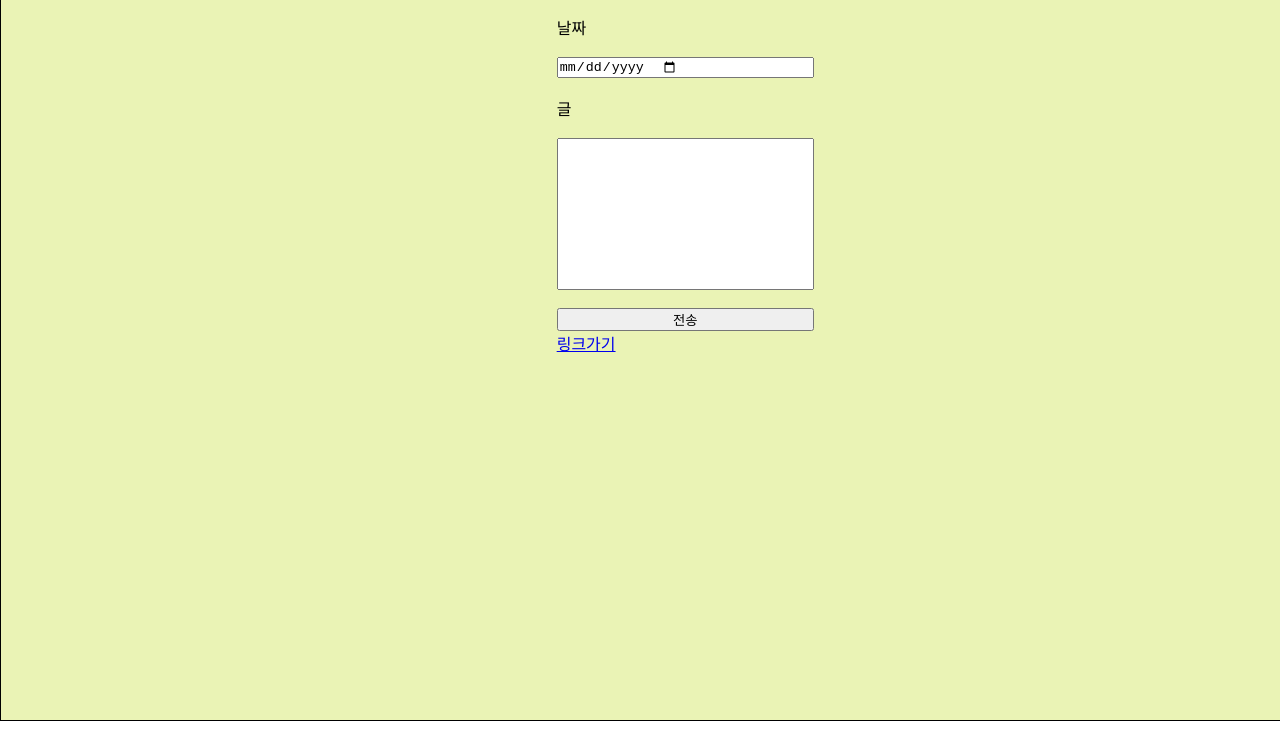
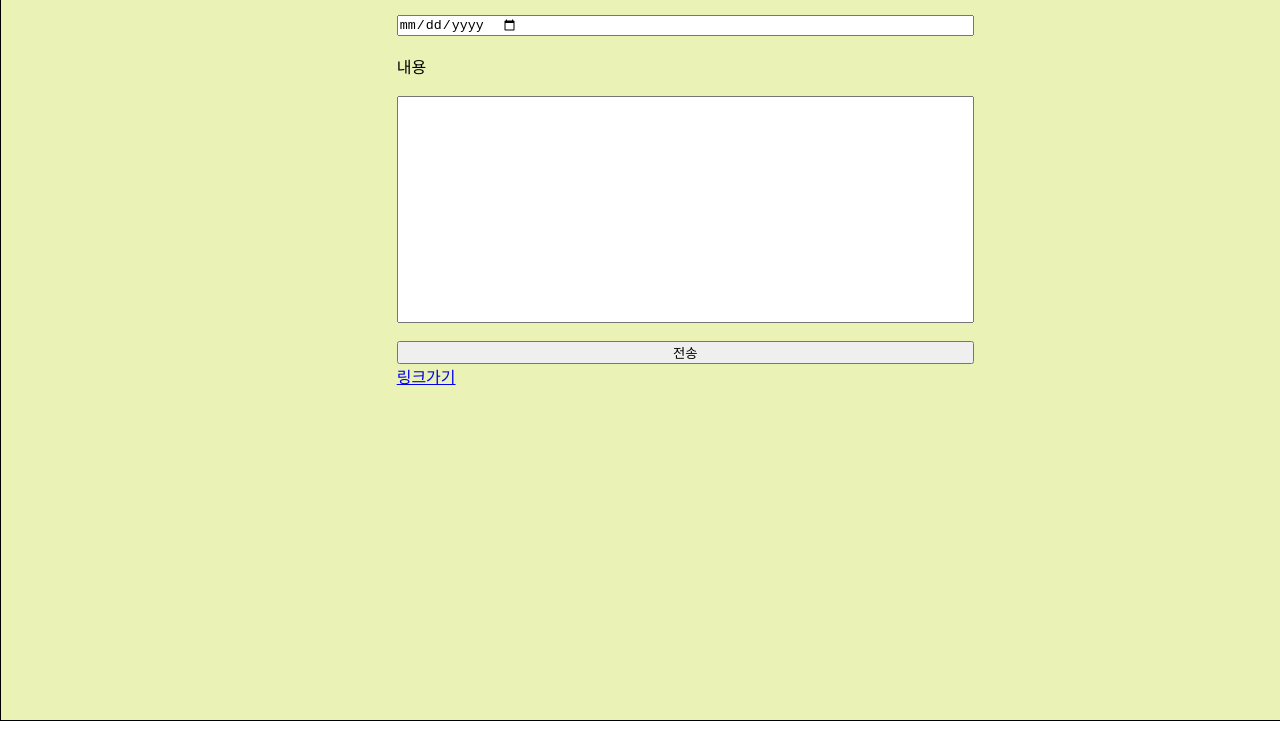
Before and after one commit to jojayeon/kdt2, a website: page diary/main.html in a window 1280 px wide. Shown: the part 65-800 px from the top of the page. Drawn offline with Linux system fonts and the light colour scheme.

Commit message:
메인 html 부족한 부분 추가

```diff
--- a/diary/main.html
+++ b/diary/main.html
@@ -8,14 +8,15 @@
 </head>
 <body>
   <div id="root">
-    <h1>일기장</h1>
+    <div>
+      <h1>일기장</h1>
+    </div>
     <form action="/submit" method="POST">
       <label for="title">제목</label><br>
       <input type="text" id="title" name = "title" placeholder="제목"><br>
-      <label for="date">날짜</label><br>
       <input type="date" id="date" name = "date" placeholder="날짜"><br>
-      <label for="content">글</label><br>
-      <textarea name="content" id="content" cols="30" rows="10"></textarea><br>
+      <label for="content">내용</label><br>
+      <textarea name="content" id="content" cols="70" rows="15"></textarea><br>
       <button type="submit">전송</button>
       <a href="/html/index1.html">링크가기</a>
     </form>
```
